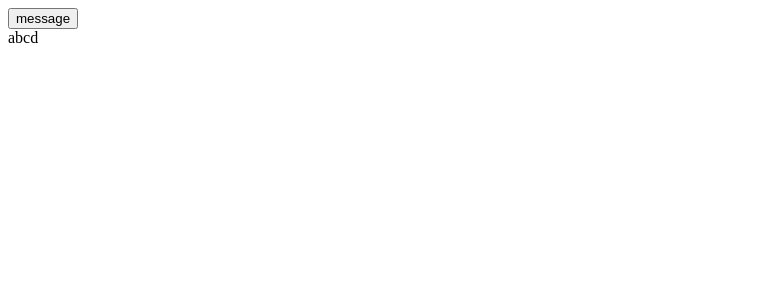
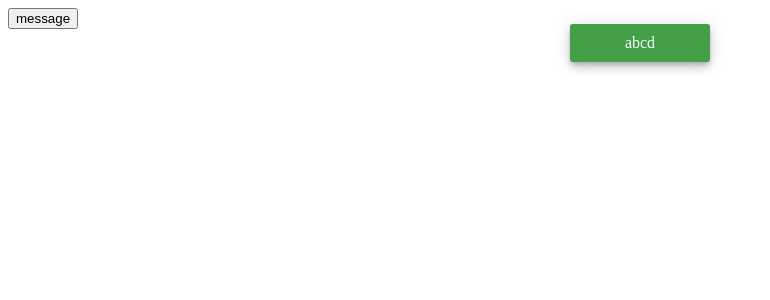
Before and after one commit to yinjunok/qa-message, a React app: page / in a window 1280 px wide. Both pictures are taken after a click on the button "message". Shown: the top 300 px of the page, without its empty margins (0-770 px from the left). Built offline with nearby package versions, Linux system fonts and the light colour scheme; the HTML template or start-up script is replaced by a standard one.

Commit message:
message item

```diff
--- /dev/null
+++ b/src/MessageItem.tsx
@@ -0,0 +1,16 @@
+import * as React from 'react';
+
+interface IMessageProps {
+  message: string;
+  type: string;
+}
+
+const MessageItem: React.FunctionComponent<IMessageProps> = ({ message }) => {
+  return (
+    <div className='qa-m-item'>
+      <div className='qa-m-content qa-m-success'>{message}</div>
+    </div>
+  )
+}
+
+export default MessageItem;
--- a/src/index.tsx
+++ b/src/index.tsx
@@ -1,13 +1,18 @@
 import * as React from 'react';
 import * as ReactDOM from "react-dom";
-import { CSSTransition, TransitionGroup } from 'react-transition-group';
+import {
+  CSSTransition,
+  TransitionGroup
+} from 'react-transition-group';
+
+import MessageItem from './MessageItem';
 import './style.less';
 
 let ID = 0;
 
 const div = document.createElement('div');
 
-interface IMessage {
+export interface IMessage {
   id: number;
   message: string;
   // type: 'info' | 'warn' | 'error' | 'success',
@@ -34,7 +39,17 @@ export default class Message extends React.Component<{}, IMessageState> {
       cb({
         notice(message: string){
           notice.add(message);
-        }
+        },
+        info() {
+
+        },
+        warn() {
+
+        },
+        error() {
+
+        },
+        success() {}
       })
     }
 
@@ -47,6 +62,7 @@ export default class Message extends React.Component<{}, IMessageState> {
 
   public add(message: string) {
     const id = ID++;
+    console.log(message)
     this.setState({
       messages: [
         {
@@ -56,11 +72,11 @@ export default class Message extends React.Component<{}, IMessageState> {
         ...this.state.messages,
       ]
     }, () => {
-      setTimeout(() => {
-        this.setState({
-          messages: this.state.messages.filter((m: IMessage) => id !== m.id),
-        });
-      }, 5000)
+      // setTimeout(() => {
+      //   this.setState({
+      //     messages: this.state.messages.filter((m: IMessage) => id !== m.id),
+      //   });
+      // }, 5000)
     });
   }
 
@@ -68,11 +84,11 @@ export default class Message extends React.Component<{}, IMessageState> {
     const { messages } = this.state;
 
     return (
-      <TransitionGroup>
+      <TransitionGroup className='qa-m-container' component='span'>
         {
           messages.map((m: IMessage) => (
             <CSSTransition key={m.id} timeout={500} classNames='fade'>
-              <div>{m.message}</div>
+              <MessageItem message={m.message} type='' />
             </CSSTransition>
           ))
         }
--- a/src/message-creator.ts
+++ b/src/message-creator.ts
@@ -0,0 +1,3 @@
+export default function messageCreator(message: string, type: string) {
+
+}
--- a/src/style.less
+++ b/src/style.less
@@ -1,3 +1,13 @@
+.qa-m-container {
+  position: fixed;
+  top: 16px;
+  left: 0;
+  width: 100%;
+  text-align: center;
+  pointer-events: none;
+  z-index: 1000;
+}
+
 .fade-enter {
   opacity: 0.01;
 }
@@ -15,3 +25,44 @@
 
 
 // fade-enter，fade-enter-active，fade-enter-done，  fade-exit，fade-exit-active，fade-exit-done，fade-appear，和fade-appear-active。
+
+/***********************************/
+/*                                 */
+/*        MessageItem 样式         */
+/*                                 */
+/***********************************/
+
+.qa-m-item {
+  padding: 8px;
+  pointer-events: none;
+}
+
+.qa-m-content {
+  display: inline-block;
+  font-size: 16px;
+  padding: 10px 20px;
+  color: #fff;
+  min-width: 100px;
+  background: white;
+  pointer-events: all;
+  border-radius: 3px;
+  box-shadow: 0px 3px 5px -1px rgba(0,0,0,0.2),
+              0px 6px 10px 0px rgba(0,0,0,0.14),
+              0px 1px 18px 0px rgba(0,0,0,0.12);
+
+  &.qa-m-error {
+    background: #d32f2f;
+  }
+
+  &.qa-m-warn {
+    background: #ffa000;
+  }
+
+  &.qa-m-info {
+    background: #1976d2;
+  }
+
+  &.qa-m-success {
+    background: #43a047;
+  }
+}
```
